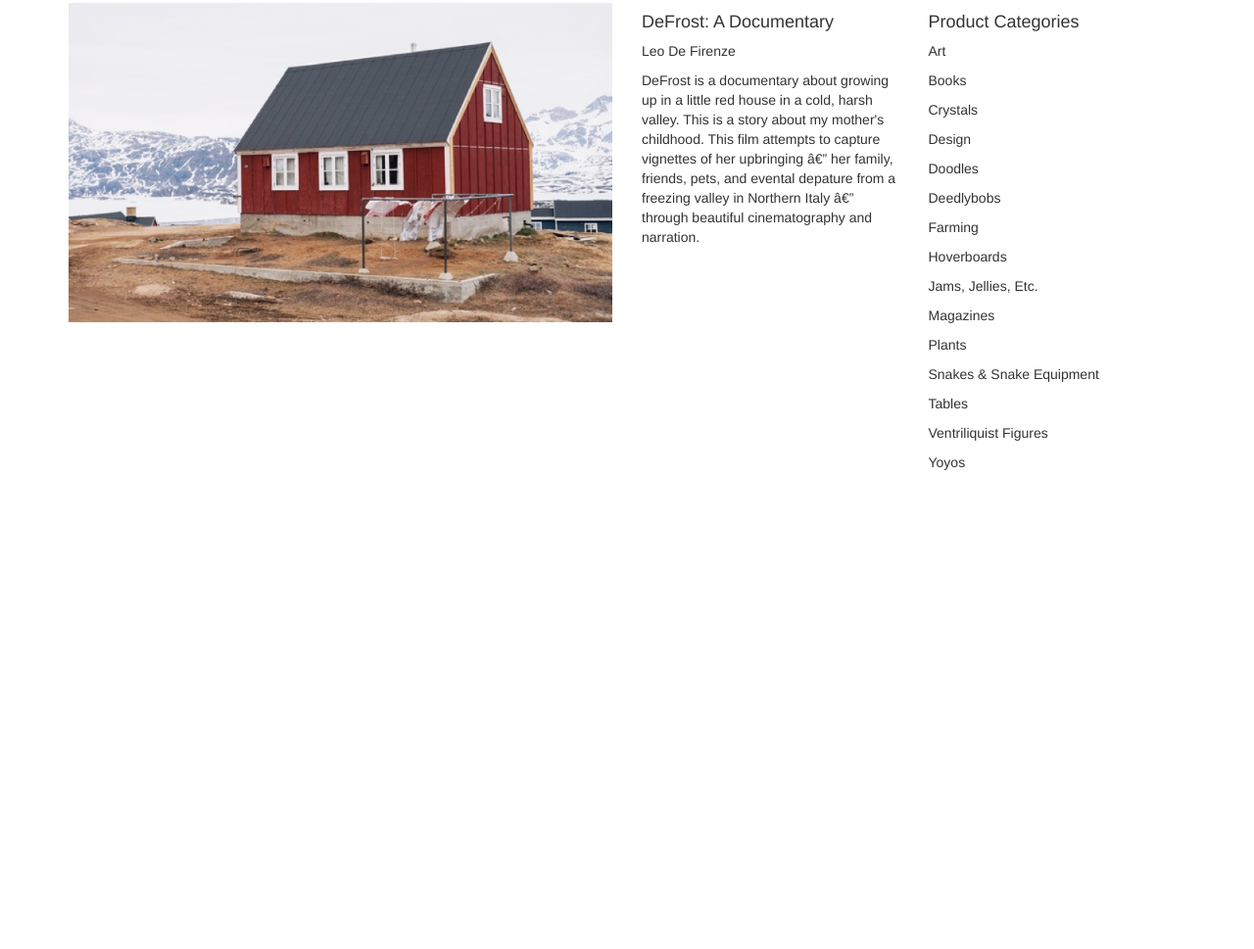
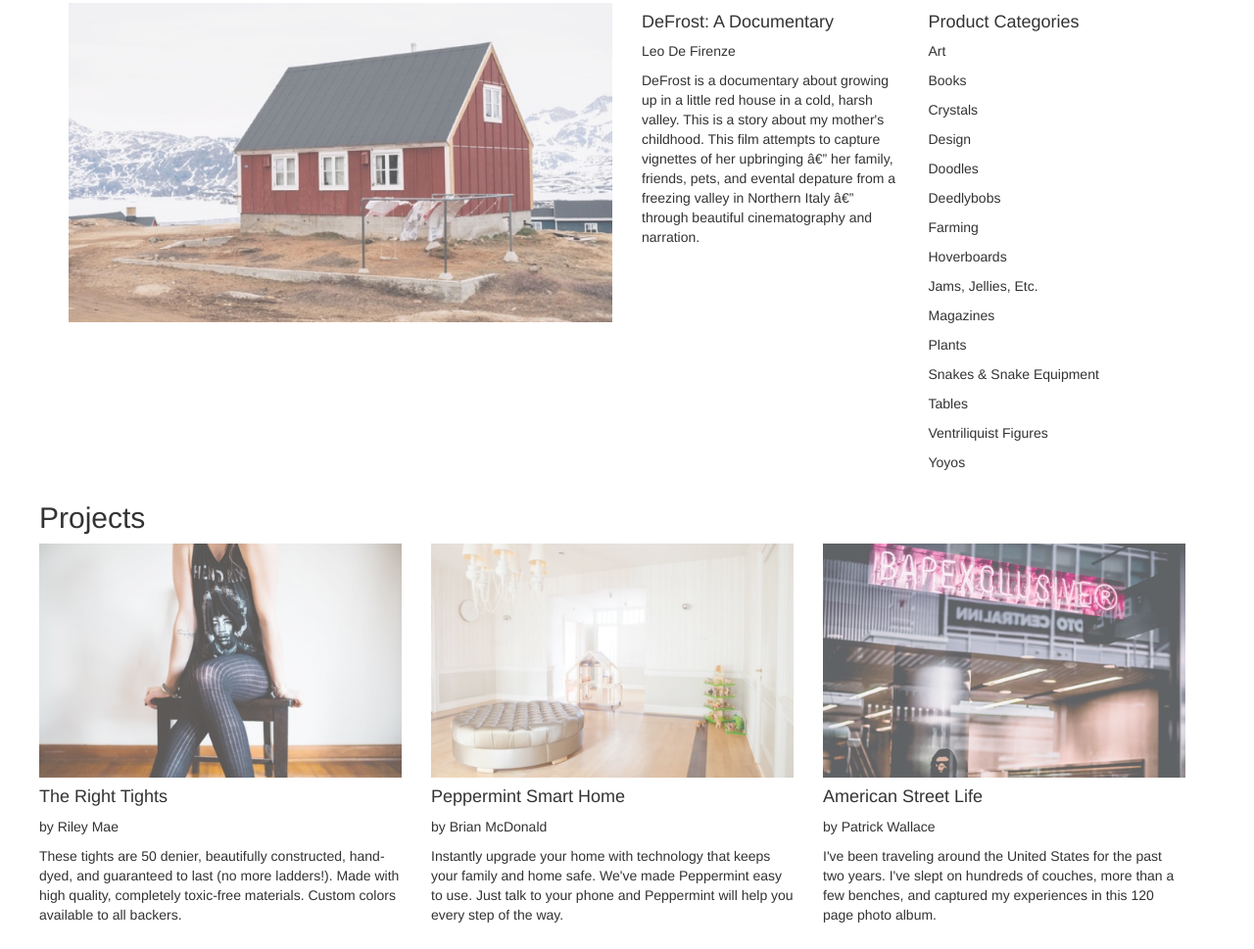
Before and after one commit to robersonj/jumpstart, a plain HTML site: page index.html in a window 1280 px wide. Shown: the part 764-1733 px from the top of the page at 98% size. Before the commit the page ends 1271 px from the top, so only its background shows below. Drawn offline with nearby package versions, Linux system fonts and the light colour scheme; a script that the page names is missing.

Commit message:
Added projects section and content.

```diff
--- a/index.html
+++ b/index.html
@@ -41,7 +41,7 @@
             <div class="container-fluid">
                 <h2>Featured Project</h2>
                 <div class="row"></div>
-                    <div class="img-container">
+                    <div class="image-container">
                         <img src="./resources/images/featured-project.png" alt="" class="col-lg-6 col-sm-12">
                     </div>
                     <div class="col-lg-3 col-sm-6">
@@ -70,6 +70,44 @@
                     </div>
             </div>
         </div>
+
+        <!-- Projects Section -->
+        <div id="projects">
+            <h2>Projects</h2>
+            <div class="row box">
+                <div class="project box col-lg-4 col-sm-12">
+                    <div class="image-container">
+                        <img src="./resources/images/project1.png" alt="">
+                    </div>
+                    <div class="txt-container">
+                        <h4>The Right Tights</h4>
+                        <p>by Riley Mae</p>
+                        <p>These tights are 50 denier, beautifully constructed, hand-dyed, and guaranteed to last (no more ladders!). Made with high quality, completely toxic-free materials. Custom colors available to all backers.</p>
+                    </div>
+                </div>
+                <div class="project box col-lg-4 col-sm-12">
+                    <div class="image-container">
+                        <img src="./resources/images/project2.png" alt="">
+                    </div>
+                    <div class="txt-container">
+                        <h4>Peppermint Smart Home</h4>
+                        <p>by Brian McDonald</p>
+                        <p>Instantly upgrade your home with technology that keeps your family and home safe. We've made Peppermint easy to use. Just talk to your phone and Peppermint will help you every step of the way.</p>
+                    </div>
+                </div>
+                <div class="project box col-lg-4 col-sm-12">
+                    <div class="image-container">
+                        <img src="./resources/images/project3.png" alt="">
+                    </div>
+                    <div class="txt-container">
+                        <h4>American Street Life</h4>
+                        <p>by Patrick Wallace</p>
+                        <p>I've been traveling around the United States for the past two years. I've slept on hundreds of couches, more than a few benches, and captured my experiences in this 120 page photo album.</p>
+                    </div>
+                </div>
+
+
+        </div>
     </main>
 
 
--- a/resources/css/style.css
+++ b/resources/css/style.css
@@ -20,6 +20,10 @@ main {
     margin-top: 2.8rem;
 }
 
+.box {
+    box-sizing: border-box;
+}
+
 /* buttons */
 
 .btn:active {
@@ -32,6 +36,10 @@ main {
 
 .center {
     margin: 0 auto;
+}
+
+.image-container {
+    opacity: 0.7;
 }
 
 /* ===NAVIGATION STYLES=== */
@@ -81,3 +89,15 @@ nav .active {
 .jumbotron-bike {
     background-image: url(../images/jumbotron-bike.jpg);
 }
+
+/* ===FEATURED PROJECTS STYLES=== */
+
+/* ===PROJECTS STYLES=== */
+
+#projects .project img {
+    width: 100%;
+}
+
+#projects .row {
+    width: 100%;
+}
```
